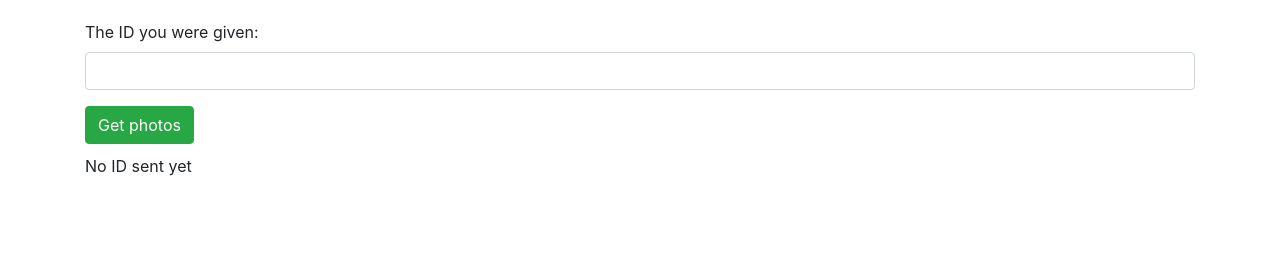
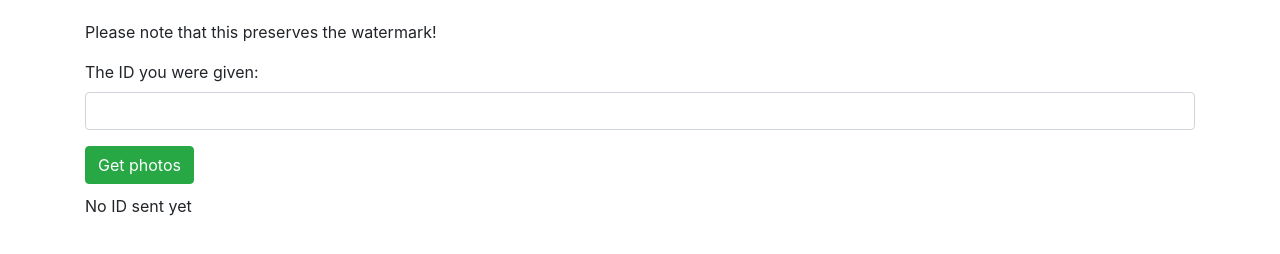
Before and after one commit to JoanChirinos/GetHDImages, a plain HTML site: page index.html in a window 1280 px wide. Drawn offline with nearby package versions, Linux system fonts and the light colour scheme.

Commit message:
added watermark message

```diff
--- a/index.html
+++ b/index.html
@@ -15,6 +15,11 @@
 <body>
     <div style="height: 20px;"></div>
     <div class="container">
+        <div class="row">
+            <div class="col">
+                <p>Please note that this preserves the watermark!</p>
+            </div>
+        </div>
         <form autocomplete="off">
             <div class="form-group">
                 <label for="user_id">The ID you were given: </label>
```
